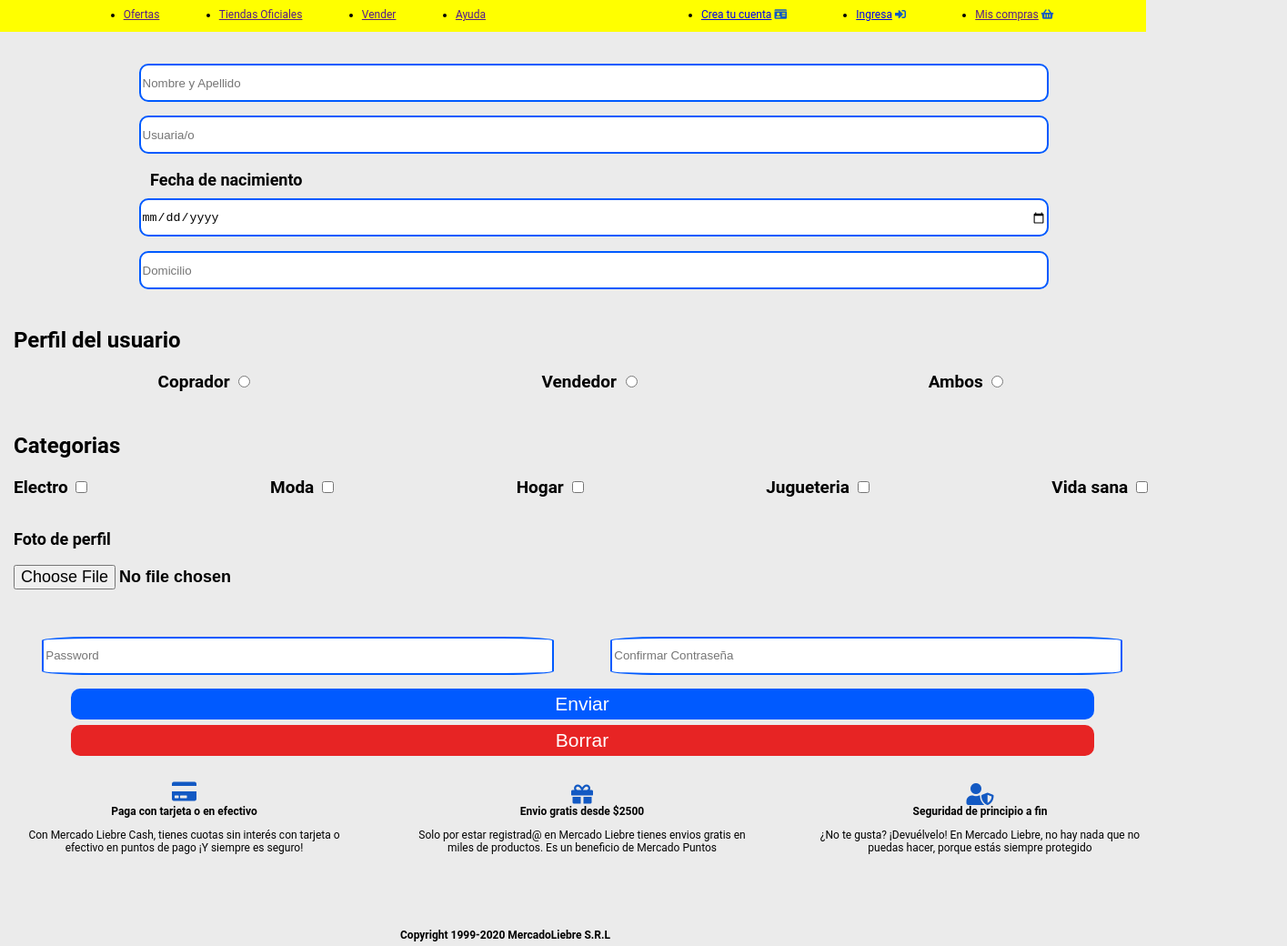
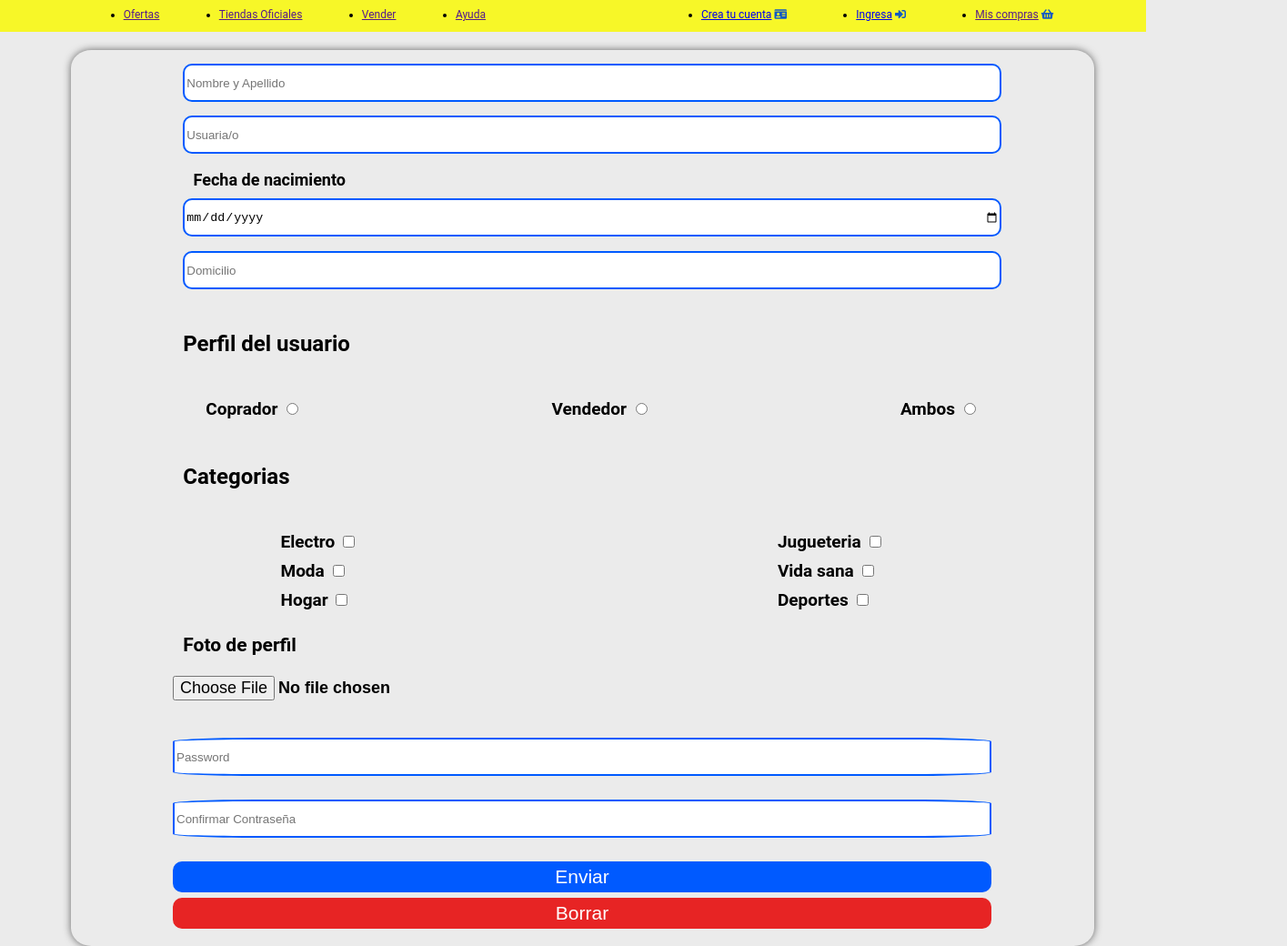
Before and after one commit to DarioGomez44/mi-primer-mercado-libre, a website: page views/register.html in a window 1280 px wide. Shown: the part 101-1141 px from the top of the page at 91% size, 1415 px wide, since content can reach past the window. Drawn offline with Linux system fonts and the light colour scheme.

Commit message:
para entregar

```diff
--- a/public/css/styles.css
+++ b/public/css/styles.css
@@ -4,8 +4,7 @@
 
 
 header{
-    background-color: yellow;
-   /* border: 2PX solid red;*/
+    background-color: rgb(247, 247, 40);
     display: flex;
     flex-wrap: wrap;
     align-items: center;
@@ -21,6 +20,15 @@ body {
     flex-wrap: wrap;
 
 }
+.main-1, .main-2{
+    box-shadow: 0px 0px 8px rgb(100 100 100);
+    height: 103%;
+    border-radius: 2%;
+    width: 90%;
+    left: 5%;
+    position: relative;
+}
+
 
 .banner{
 
@@ -65,12 +73,17 @@ img{ width: 44%;
     border: 1px solid black;
     border-radius: 21%;
     cursor: pointer;
+    position: relative;
+    top: 5px;
 }
  .mano{
     position: relative;
     text-align: center;
     cursor: pointer;
-    top: 21px;
+    left: 14%;
+    /* flex-direction: column; */
+    display: flex;
+    top: -6vw;
 }
 
 .burger-menu {
@@ -82,7 +95,7 @@ img{ width: 44%;
     font-size: 32px;
     width: 9px;
     height: 6px;
-    left: 41%;
+    left: -30%;
     position: relative;
     cursor: pointer;
     top: 18px;
@@ -135,8 +148,7 @@ color: #23c339;
 h2{
     font-size: 24px;
     background-color: #ebebeb;
-
-
+    height: 50px;
     position: relative;
 
 }
@@ -217,12 +229,14 @@ h2{
     font-size: 2em;
     position: relative;
     top: -3px;
+    cursor: pointer;
 }
 .fa-gift:before {
     content: "\f06b";
     color: #1259c3;
     font-size: 2em;
     position: relative;
+    cursor: pointer;
 
 }
 .fa-user-shield:before {
@@ -230,19 +244,20 @@ h2{
     color: #1259c3;
     font-size: 2em;
     position: relative;
+    cursor: pointer;
 
 }
 /************** fin de footer************/
+
+
+
 
 /*********** HTML REGISTER (CREAR CUENTA)  ******************/
 
  .crear-usuario{
     width: 100%;
 padding: 20px 15px;
-
 }
-
-
 
 .nomb-apell,.usuario,.nacimiento,
 .domicilio{
@@ -268,26 +283,39 @@ padding: 20px 15px;
 
 .perfil-C-V-A{
     display: flex;
-    font-size: 19px;
+    font-size: 15px;
     justify-content: space-around;
     height: 48px;
     font-weight: bold;
 
 }
+
+.Deportes{
+    display: none;
+}
 .perfil-vend,.perfil-comp,.perfil-Ambos{
     cursor: pointer;
 }
-
+h3 {
+    font-size: 24px;
+    background-color: #ebebeb;
+    height: 50px;
+    position: relative;
+    /* left: 11%; */
+    width: 70%;
+}
 .register-categoria {
+    position: relative;
     display: flex;
-    /* justify-content: center; */
-    font-size: 19px;
-    height: 111px;
-    /* font-weight: bold; */
     flex-wrap: wrap;
-    flex-direction: row;
+    height: 60px;
+    font-size: 11px;
+    justify-content: space-between;
+   /* font-weight: bold;*/
     cursor: pointer;
 }
+
+
  .foto{
     font-size: 18px;
     position: relative;
@@ -296,7 +324,7 @@ padding: 20px 15px;
 }
 
 .foto-register{
-    font-size: 14px;
+    font-size: 3vw;
     height: 43px;
     position: relative;
     top: -4px;
@@ -350,6 +378,7 @@ border: 2px solid #e72424;
     font-size: 20px;
     font-family: 'Roboto', sans-serif;
      height: 300px;
+     padding: 20px;
 }
 
 
@@ -398,7 +427,8 @@ border: 2px solid #e72424;
 
 @media ( min-width: 660px) {
 
-  .footer{
+
+ .footer{
     display: flex;
     flex-wrap: wrap;
     justify-content: space-between;
@@ -423,7 +453,7 @@ border: 2px solid #e72424;
         position: relative;
         left: 10PX;
     }
-    .mano{width: 33%;
+    .mano{ left: 0%;
     top: 0px;}
 
     .input{
@@ -468,21 +498,21 @@ border: 2px solid #e72424;
     justify-content: space-around;
     height: 48px;
     font-weight: bold;
+    position: relative;
+    left: 11px;
 }
 
-.register-categoria {
-    display: flex;
-    justify-content: space-between;
-    font-size: 19px;
-    height: 60px;
+
+ .foto{
+    font-size: 21px;
+    position: relative;
+    top: 5px;
     font-weight: bold;
+    position: relative;
+    left: 11%;
+    height: 50px;
 }
- .foto{
-    font-size: 18px;
-    position: relative;
-    top: -20px;
-    font-weight: bold;
-}
+
 
 .foto-register{
     font-size: 18px;
@@ -490,7 +520,64 @@ border: 2px solid #e72424;
     position: relative;
     top: -20px;
     font-weight: bold;
+    left: 10%;
 }
+
+.Deportes{
+    display: block;
+}
+.register-categoria {
+    display: flex;
+    font-size: 19px;
+    height: 87px;
+    font-weight: bold;
+    cursor: pointer;
+    justify-content: space-between;
+    align-content: space-around;
+    flex-direction: column;
+}
+
+.pass-1 {
+    display: flex;
+    justify-content: space-evenly;
+    flex-direction: column;
+    top: -11px;
+    position: relative;
+}
+
+.pass-register {
+    width: 80%;
+    border-radius: 10%;
+    top: 15px;
+    height: 42px;
+    position: relative;
+    margin-bottom: 26px;
+    border: 2px solid #005aff;
+    left: 10%;
+}
+
+button {
+    width: 80%;
+    left: 5%;
+    position: relative;
+    border-radius: 10px;
+    height: 34px;
+    top: 10px;
+    color: #fffefe;
+    font-size: 21px;
+    background-color: #005aff;
+    cursor: pointer;
+    border: 2px solid #005aff;
+    left: 10%;
+}
+  /*titulos*/
+  h3{
+    font-size: 24px;
+    background-color: #ebebeb;
+    height: 50px;
+    position: relative;
+    left: 11%;
+  }
 
 /***********LOGIN*******************/
 
@@ -504,14 +591,14 @@ border: 2px solid #e72424;
 
 
 .input-pass-login,.input-user-login {
-    width: 90%;
+    width: 80%;
     position: relative;
     top: 60px;
     height: 25px;
     border-radius: 10px;
     height: 32px;
-    left: 5%;
-    border: 1px solid;
+    left: 10%;
+    border: 1px solid #005aff;
 }
 .input-user-login{
     top: 31px;
--- a/views/register.html
+++ b/views/register.html
@@ -14,12 +14,14 @@
 
 <body>
 
+
+
     <header>
      <div class="logo"><img src="/images/logo-mercado-liebre.svg" alt="Logo mercado liebre">
         <!--esta p muestra el codigo de barra de busqueda guardando las busquedas anteriores-->
 
 
-      <div class="input"><input placeholder="Buscar productos, marcas"><i class="fas fa-search"></i></div>
+   <div class="buscar" ><input placeholder="Buscar productos, marcas" class="input-home"><i i class="fas fa-search"> </i></div>
 
   <div class="mano"><i class="fas fa-hand-holding-usd"></i>Compra en cuotas y sin tarjetas de crédito</div>
 
@@ -33,23 +35,22 @@
         <li><a href="/register">Crea tu cuenta</a>  <i class="fas fa-id-card"></i>  </li>
       <li><a href="/login">Ingresa</a> <i class="fas fa-sign-in-alt"></i> </li>
       <li><a href="">Mis compras</a> <i class="fas fa-shopping-basket"></i>  </li>
-       </ul></div>
+    </ul>
 
     <div class="burger-menu">
      <i class="fas fa-bars"></i>
      </div>
 
-
-       <!-- <img src="/images/img-home-banner.jpg" alt="Imagen banner">-->
     </header>
 
     <form action="/" method="get" class="crear-usuario">
 
+     <main class="main-1">
        <div class="info-p"> <label for="nombre"></label>
             <input class="nomb-apell" type="text" name="nombre"  placeholder="Nombre y Apellido"></div>
 
        <div class="info-p"><label for="Usuaria/o"></label>
-            <input class="usuario" type="text" name="Usuaria/o" placeholder="Usuaria/o"/>
+            <input class="usuario" type="text" name="Usuaria/o" placeholder="Usuaria/o"/></div>
 
             <p class="fecha-n">Fecha de nacimiento</p>
 
@@ -59,7 +60,7 @@
        <div > <label for="Domicilio"></label>
             <input class="domicilio" type="text" name="Domicilio" placeholder="Domicilio"/></div>
 
-            <h2 class="Perfil-login-usuario">Perfil del usuario</h2>
+            <h3 class="Perfil-login-usuario">Perfil del usuario</h3>
 
        <section class="perfil-C-V-A"> <div ><label for="Perfil"> Coprador </label>
             <input class="perfil-comp" type="radio" name="Perfil" text="comprador" id="Coprador "></div>
@@ -70,22 +71,28 @@
        <div ><label for="Perfil"> Ambos </label>
             <input class="perfil-Ambos" type="radio" name="Perfil"  id="Ambos"></div></section>
 
-            <h2 class="Categorias-login">Categorias</h2>
+            <h3 class="Categorias-login">Categorias</h3>
 
-        <section class="register-categoria"><div class="electro" ><label for="Electro"> Electro</label>
+     <section class="register-categoria">
+         <div class="categorias" ><label for="Electro"> Electro</label>
             <input type="checkbox"  text="Electro" id="Electro"></div>
 
-       <div class="moda"><label for="Moda"> Moda</label>
+       <div class="categorias"><label for="Moda"> Moda</label>
             <input type="checkbox"  text="Moda" id="Moda"></div>
 
-       <div class="hogar"> <label for="Hogar"> Hogar</label>
+       <div class="categorias"> <label for="Hogar"> Hogar </label>
             <input type="checkbox" name="hogar" text="Hogar" id="Hogar"></div>
 
-       <div class="jugueteria"> <label for="Jugueteria"> Jugueteria</label>
+     <div class="categorias-2"> <label for="Jugueteria"> Jugueteria</label>
           <input type="checkbox" name="categorias" text="Jugueteria" id="Jugueteria"></div>
 
-       <div class="vida-sana"><label for="Vida sana"> Vida sana</label>
-           <input type="checkbox" name="categorias" text="Vida sana" id="Vida sana"></div></section>
+       <div class="categorias-2"><label for="Vida sana"> Vida sana</label>
+           <input type="checkbox" name="categorias" text="Vida sana" id="Vida sana"></div>
+
+       <div class="Deportes"> <label for="Deportes"> Deportes</label>
+           <input type="checkbox" name="categorias" text="Deportes" id="Deportes"></div> </section>
+
+
 
            <p class="foto">Foto de perfil</p>
 
@@ -101,7 +108,7 @@
           <div class="submit-register"> <button  type="submit">Enviar</button></div>
 
            <button  type="reset" class="boton-reset-register">Borrar</button>
-
+          </main>
     </form>
     <footer class="footer">
 
```
Also changed, not shown: views/home.html (+2 -2 lines), views/login.html (+7 -9 lines). Lines whose indentation alone changed are shown as unchanged.
